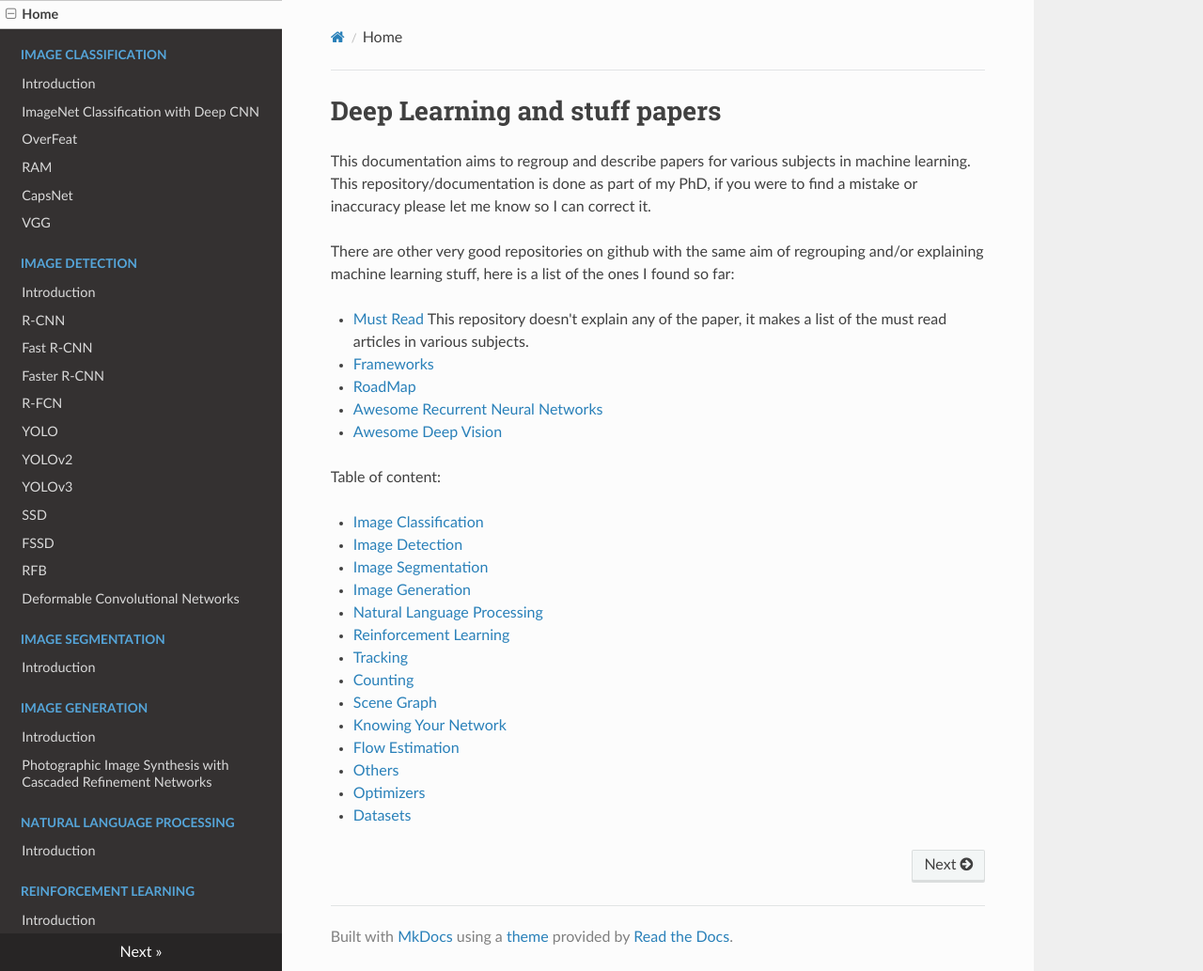
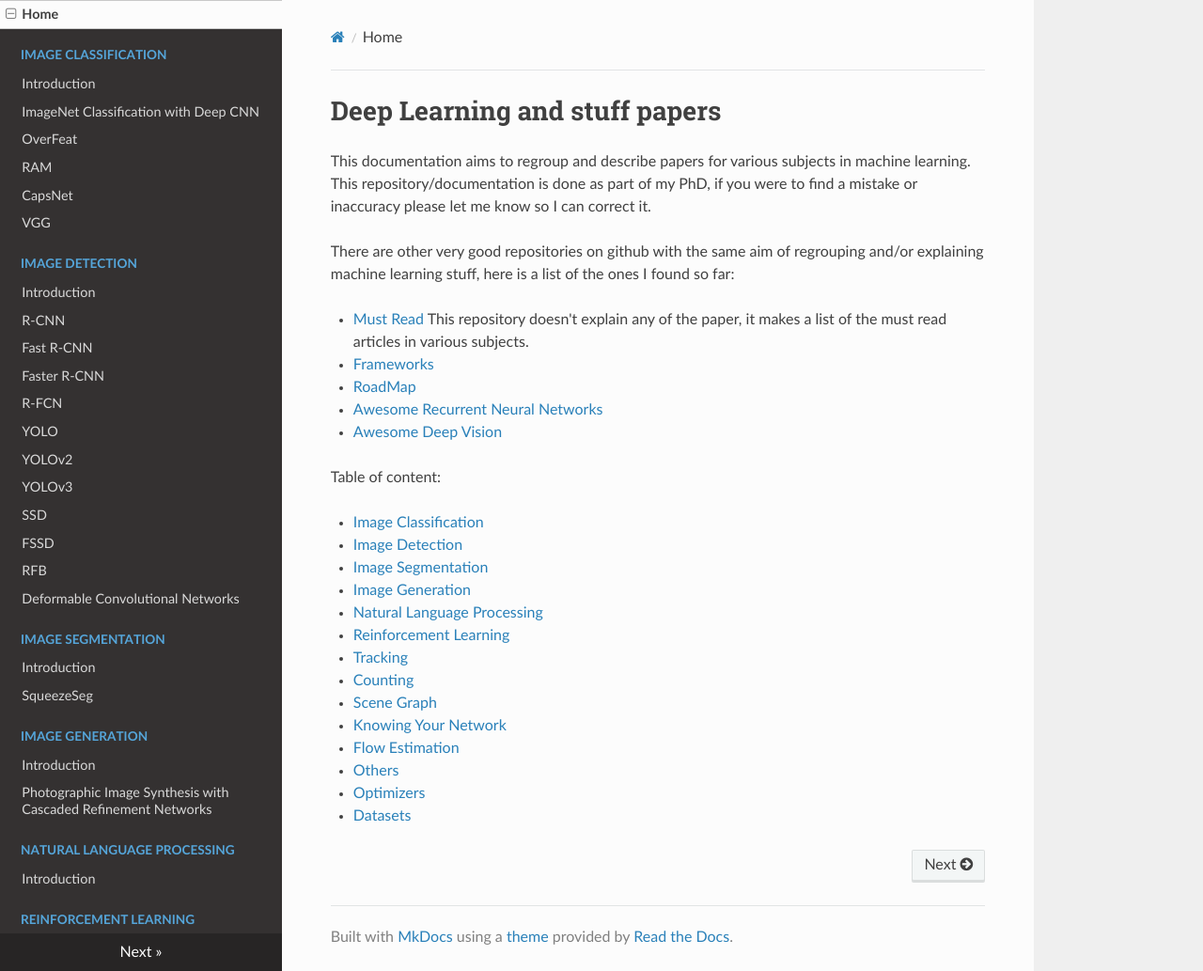
Before and after one commit to D3lt4lph4/papers, an MkDocs documentation site: the page built from docs/index.md, in a window 1280 px wide and 1033 px high. Shown: the whole window at 94% size. Built offline with MkDocs 1.6.1, drawn with Linux system fonts in a browser that asks for light colours; nearby versions of some CDN libraries; old or Windows-style settings are respelled for this version of MkDocs.

Commit message:
display squeezeseg

```diff
--- a/mkdocs.yml
+++ b/mkdocs.yml
@@ -42,6 +42,7 @@
       - Deformable Convolutional Networks: imagedetection/deformableconvolutionalnetworks.md
     - Image Segmentation:
       - Introduction: imageseg/index.md
+      - SqueezeSeg: imageseg/squeezeseg.md
     - Image Generation:
       - Introduction: imagegeneration/index.md
       - Photographic Image Synthesis with Cascaded Refinement Networks: imagegeneration/photographicimagesynthesis.md
```
Also changed, not shown: docs/imageseg/squeezeseg.md (+1 -1 lines).
